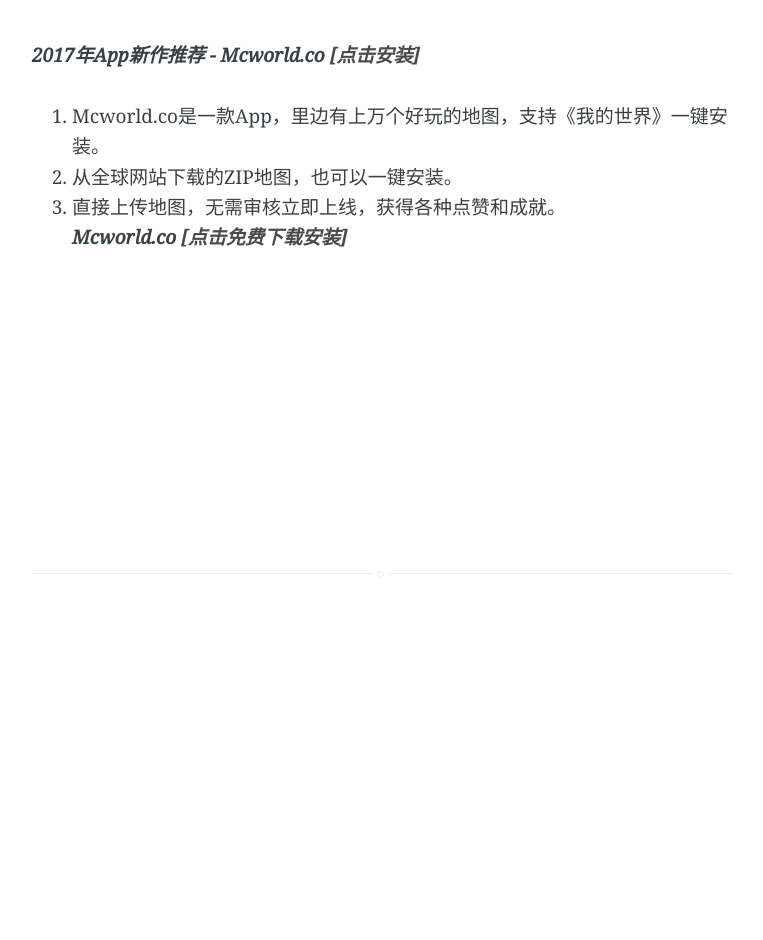
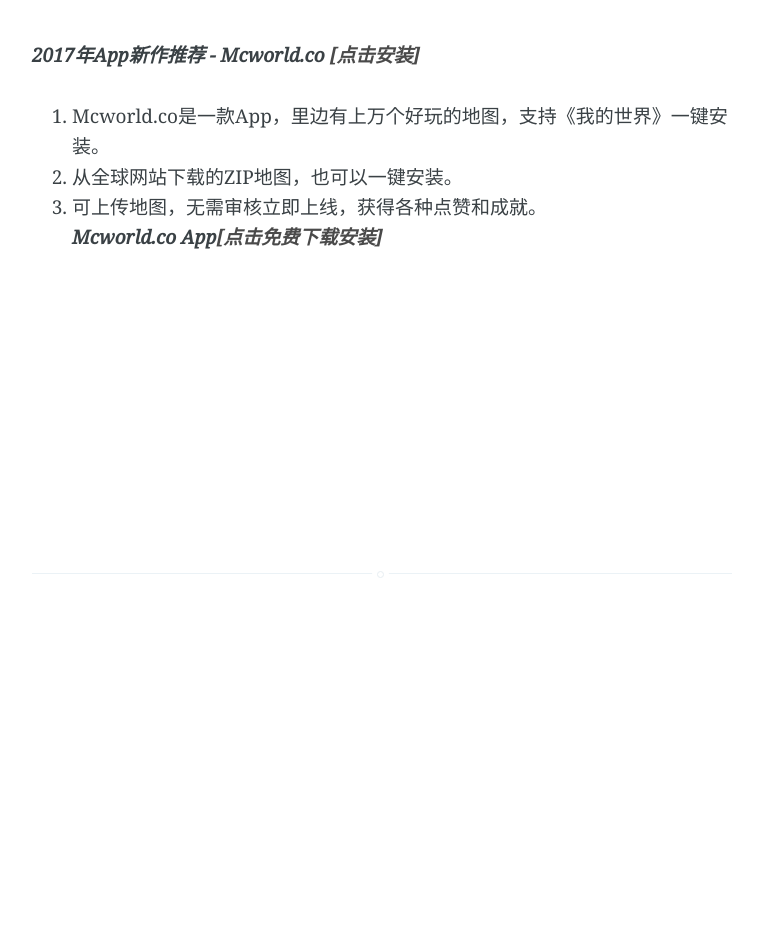
Before and after one commit to Minecraft-PE-Servers/Minecraft-PE-Servers.github.io, a Jekyll site: the page built from _posts/2016-06-10-mineserver-feedback.md, in a window 1280 px wide. Shown: the whole page, without its empty margins (258-1021 px from the left). Built offline with Jekyll 4.4.1, drawn with Linux system fonts in a browser that asks for light colours.

Commit message:
提交发布

```diff
--- a/_posts/2016-06-10-mineserver-feedback.md
+++ b/_posts/2016-06-10-mineserver-feedback.md
@@ -9,5 +9,5 @@ question: false
 ***2017年App新作推荐 - Mcworld.co [[点击安装]](http://mcworld.co)***
 1. Mcworld.co是一款App，里边有上万个好玩的地图，支持《我的世界》一键安装。
 2. 从全球网站下载的ZIP地图，也可以一键安装。
-3. 直接上传地图，无需审核立即上线，获得各种点赞和成就。
-***Mcworld.co [[点击免费下载安装]](http://mcworld.co)***
+3. 可上传地图，无需审核立即上线，获得各种点赞和成就。
+***Mcworld.co App[[点击免费下载安装]](http://mcworld.co)***
```
